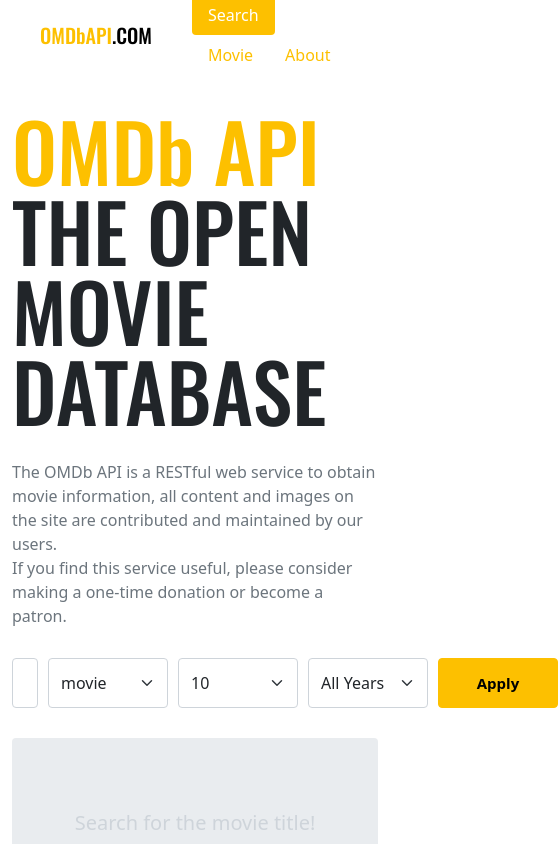
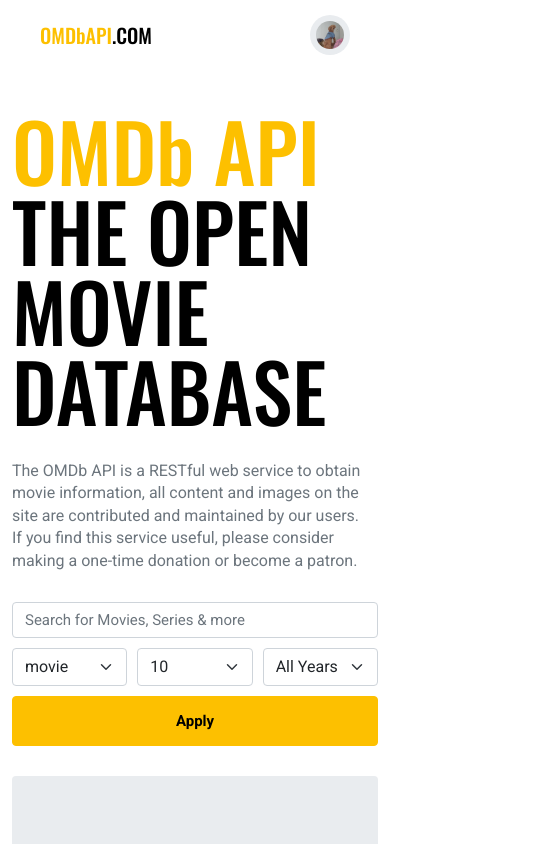
Before and after one commit to semnil5202/Vue3_Movie, a Vue app: page /#/ in a window 390 px wide. Shown: the top 844 px of the page, 558 px wide, since content can reach past the window. Built offline with nearby package versions, Linux system fonts and the light colour scheme.

Commit message:
404 page & breakpoint & webpack sass option

```diff
--- a/src/App.vue
+++ b/src/App.vue
@@ -15,8 +15,3 @@
   }
 }
 </script>
-
-
-<style lang="scss">
-@import "~/scss/main";
-</style>
--- a/src/components/Header.vue
+++ b/src/components/Header.vue
@@ -15,11 +15,19 @@
         </RouterLink>
       </div>
     </div>
+    <div
+      class="user"
+      @click="toAbout">
+      <img
+        src="src/assets/mongmong.jpg"
+        alt="SEMNIL" />
+    </div>
   </header>
 </template>
 
 <script>
 import Logo from '~/components/Logo'
+
 export default {
     components: {
         Logo
@@ -47,6 +55,9 @@
       isMatch(path) {
         if(!path) return
         return path.test(this.$route.fullPath)
+      },
+      toAbout() {
+        this.$router.push('/about') //RouterLink
       }
     }
 }
@@ -58,8 +69,36 @@
     padding: 0 40px;
     display: flex;
     align-items: center;
+    position: relative;
     .logo {
         margin-right: 40px;
     }
+    .user {
+      width: 40px;
+      height: 40px;
+      padding: 6px;
+      border-radius: 50%;
+      box-sizing: border-box;
+      background-color: $gray-200;
+      cursor: pointer;
+      position: absolute;
+      top: 0;
+      bottom: 0;
+      right: 40px;
+      margin: auto;
+      transition: .2s;
+      &:hover {
+        background-color: darken($gray-200, 10%);
+      }
+      img {
+        width: 100%;
+        border-radius: 50%;
+      }
+    }
+    @include media-breakpoint-down(sm) {
+      .nav {
+        display: none;
+      }
+    }
 }
 </style>
--- a/src/components/Headline.vue
+++ b/src/components/Headline.vue
@@ -13,8 +13,6 @@
 </template>
 
 <style lang="scss" scoped>
-@import "~/scss/main";
-
 .container {
     padding-top: 40px;
 }
--- a/src/components/Logo.vue
+++ b/src/components/Logo.vue
@@ -7,8 +7,6 @@
 </template>
 
 <style lang="scss" scoped>
-@import "~/scss/main";
-
 .logo {
     font-family: "Oswald", sans-serif;
     font-size: 20px;
--- a/src/components/MovieItem.vue
+++ b/src/components/MovieItem.vue
@@ -52,8 +52,6 @@
 </script>
 
 <style lang="scss" scoped>
-@import "~/scss/main";
-
 .movie {
   $width: 200px;
   width: $width;
--- a/src/components/MovieList.vue
+++ b/src/components/MovieList.vue
@@ -45,8 +45,6 @@
 </script>
 
 <style lang="scss" scoped>
-@import "~/scss/main";
-
 .container {
   margin-top: 30px;
   .inner {
--- a/src/components/Search.vue
+++ b/src/components/Search.vue
@@ -102,5 +102,23 @@
         font-weight: 700;
         flex-shrink: 0;
     }
+
+    @include media-breakpoint-down(lg) {
+        display: block;
+        input {
+            margin-right: 0;
+            margin-bottom: 10px;
+        }
+        .selects {
+            margin-right: 0;
+            margin-bottom: 10px;
+            select {
+                width: 100%;
+            }
+        }
+        .btn {
+            width: 100%;
+        }
+    }
 }
 </style>
--- a/src/routes/About.vue
+++ b/src/routes/About.vue
@@ -55,15 +55,13 @@
 </script>
 
 <style lang="scss" scoped>
-@import "~/scss/main";
-
 .about {
   text-align: center;
   .photo {
     width: 250px;
     height: 250px;
     margin: 40px auto 20px;
-    padding: 20px;
+    padding: 24px;
     border: 10px solid $gray-300;
     border-radius: 50%;
     box-sizing: border-box;
--- a/src/routes/Movie.vue
+++ b/src/routes/Movie.vue
@@ -118,8 +118,6 @@
 </script>
 
 <style lang="scss" scoped>
-@import "~/scss/main";
-
 .container {
   padding-top: 40px;
 }
@@ -218,5 +216,34 @@
       font-size: 20px;
     }
   }
+
+  @include media-breakpoint-down(xl) {
+    .poster {
+      width: 300px;
+      height: 300px * 3 / 2;
+      margin-right: 40px;
+    }
+  }
+  @include media-breakpoint-down(lg) {
+    display: block;
+    .poster {
+      margin-bottom: 40px;
+    }
+  }
+  @include media-breakpoint-down(md) {
+    .specs {
+      .title {
+        font-size: 50px;
+      }
+      .ratings {
+        .rating-wrap {
+          display: block;
+          .rating {
+            margin-top: 10px;
+          }
+        }
+      }
+    }
+  }
 }
 </style>
--- /dev/null
+++ b/src/routes/NotFound.vue
@@ -0,0 +1,27 @@
+<template>
+  <div class="not-found">
+    <div class="status">
+      404
+    </div>
+    <div class="message">
+      Page Not Found!
+    </div>
+  </div>
+</template>
+
+<style lang="scss" scoped>
+.not-found {
+    line-height: 1.2;
+    text-align: center;
+    font-family: "Oswald", sans-serif;
+    padding: 80px 20px;
+    .status {
+        font-size: 160px;
+        color: $primary;
+    }
+    .message {
+        font-size: 50px;
+    }
+}
+
+</style>
--- a/src/routes/index.js
+++ b/src/routes/index.js
@@ -2,6 +2,7 @@
 import Home from './Home'
 import Movie from './Movie'
 import About from './About'
+import NotFound from './NotFound'
 
 export default createRouter({
     history: createWebHashHistory(),
@@ -17,6 +18,10 @@
         {
             path: '/about',
             component: About
+        },
+        {
+            path: '/:notFound(.*)',
+            component: NotFound
         }
     ]
 })
--- a/webpack.config.js
+++ b/webpack.config.js
@@ -46,7 +46,12 @@
           'style-loader',
           'css-loader',
           'postcss-loader',
-          'sass-loader'
+          {
+            loader: 'sass-loader',
+            options: {
+              additionalData: '@import "~/scss/main";'
+            }
+          }
         ]
       },
       {
```
